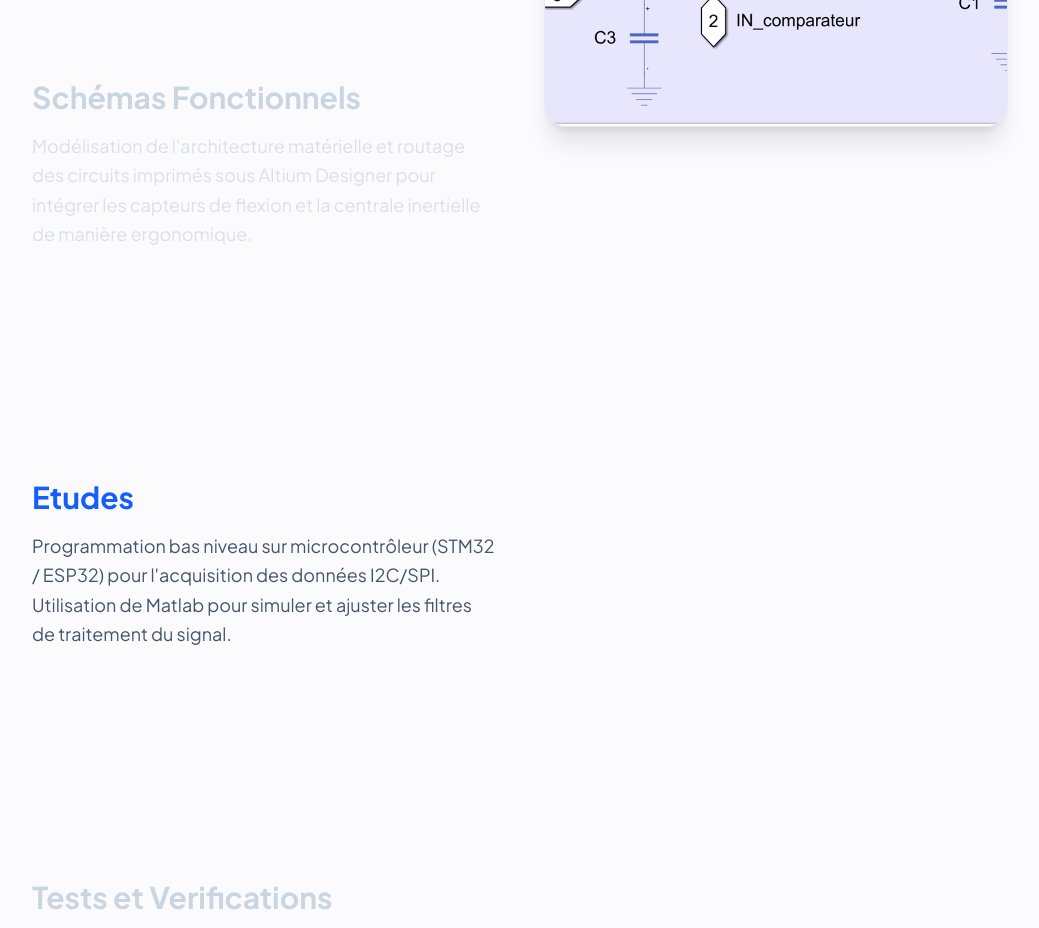
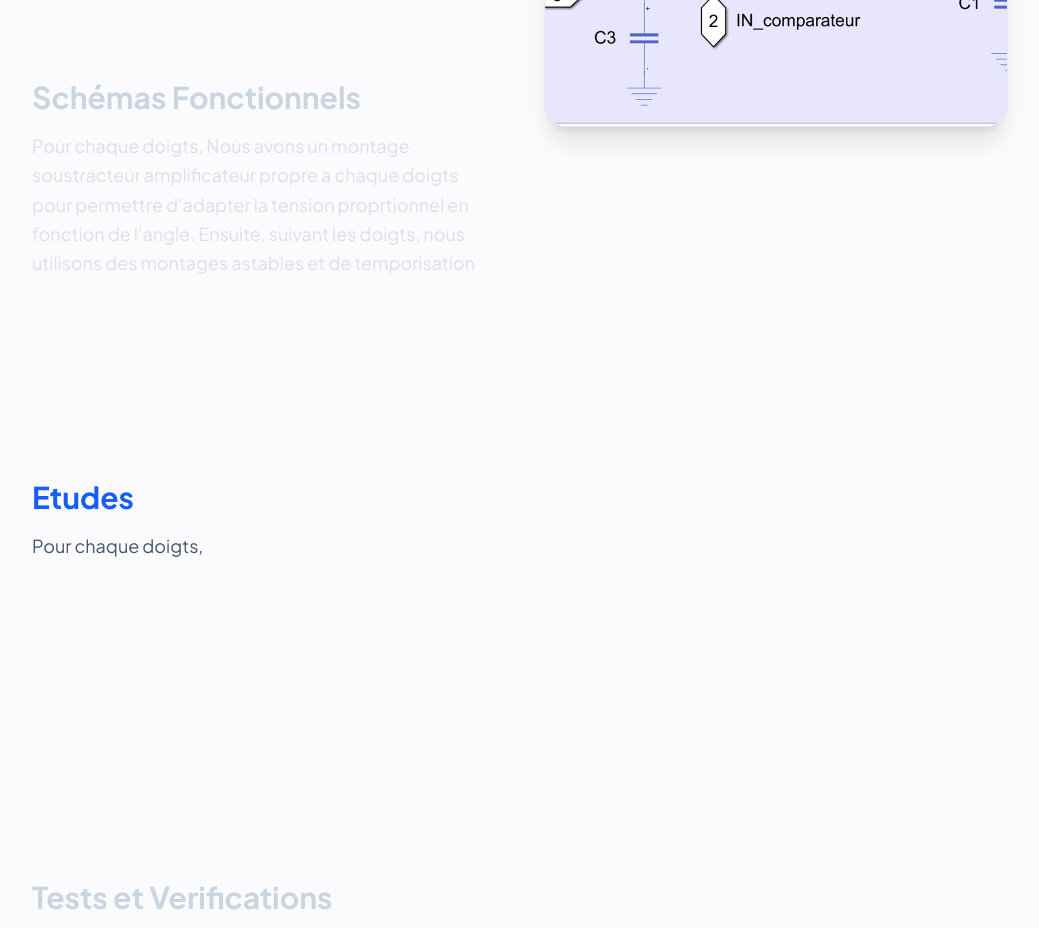
Before and after one commit to c-pili/c-pili.github.io, a Next.js app: page /projets/gant-magique in a window 1280 px wide. Shown: the part 1200-2128 px from the top of the page, without its empty margins (120-1159 px from the left). Built offline with nearby package versions, Linux system fonts and the light colour scheme.

Commit message:
Update IMG Team

```diff
--- a/app/projets/gant-magique/page.tsx
+++ b/app/projets/gant-magique/page.tsx
@@ -51,7 +51,7 @@ export default function GantMagiquePage() {
     {
       title: "Schémas Fonctionnels",
       description:
-        "Modélisation de l'architecture matérielle et routage des circuits imprimés sous Altium Designer pour intégrer les capteurs de flexion et la centrale inertielle de manière ergonomique.",
+        "Pour chaque doigts, Nous avons un montage soustracteur amplificateur propre a chaque doigts pour permettre d'adapter la tension proprtionnel en fonction de l'angle. Ensuite, suivant les doigts, nous utilisons des montages astables et de temporisation",
       content: (
         <img
           // Remplacez cette URL par votre propre image, ex: "/IMG_Altium.jpg"
@@ -64,7 +64,7 @@ export default function GantMagiquePage() {
     {
       title: "Etudes",
       description:
-        "Programmation bas niveau sur microcontrôleur (STM32 / ESP32) pour l'acquisition des données I2C/SPI. Utilisation de Matlab pour simuler et ajuster les filtres de traitement du signal.",
+        "Pour chaque doigts, ",
       content: (
         <img
           // Remplacez par votre photo Matlab/Code
```
Also changed, not shown: public/IMG_Team.png.
